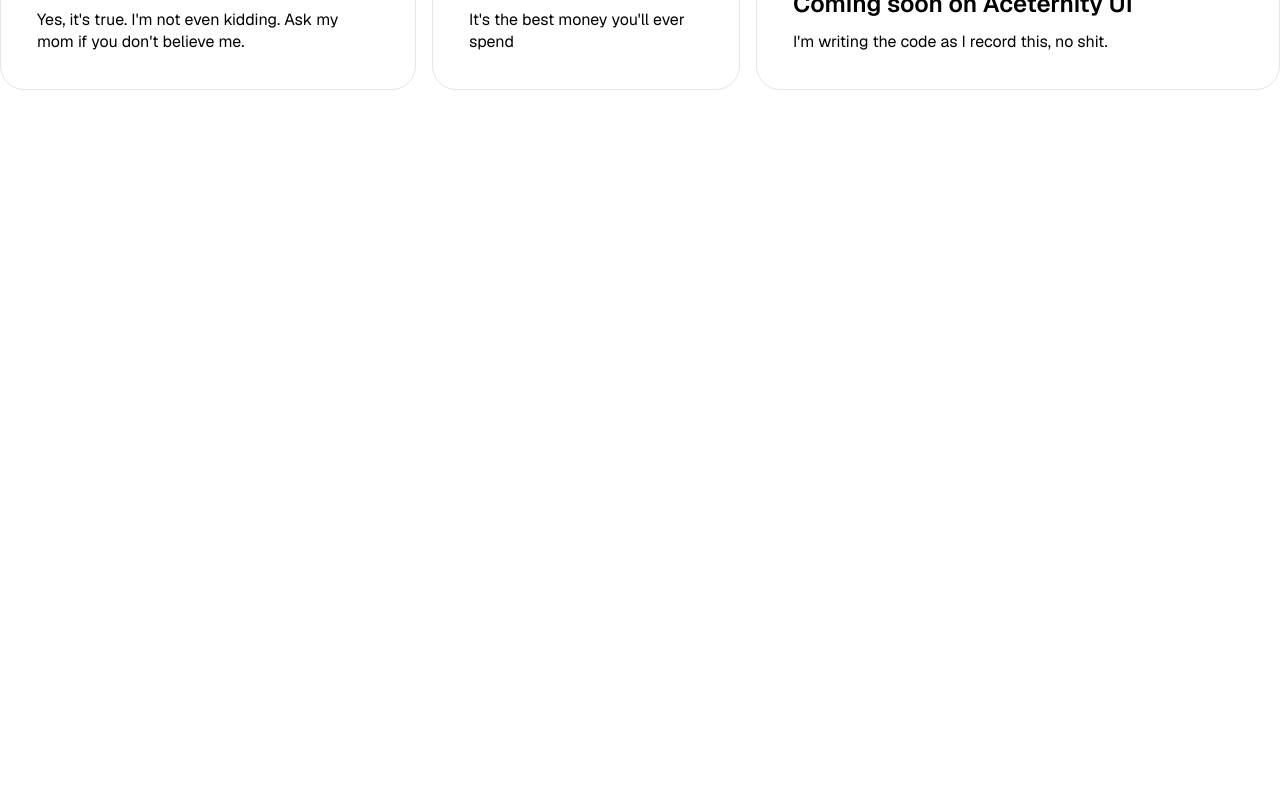
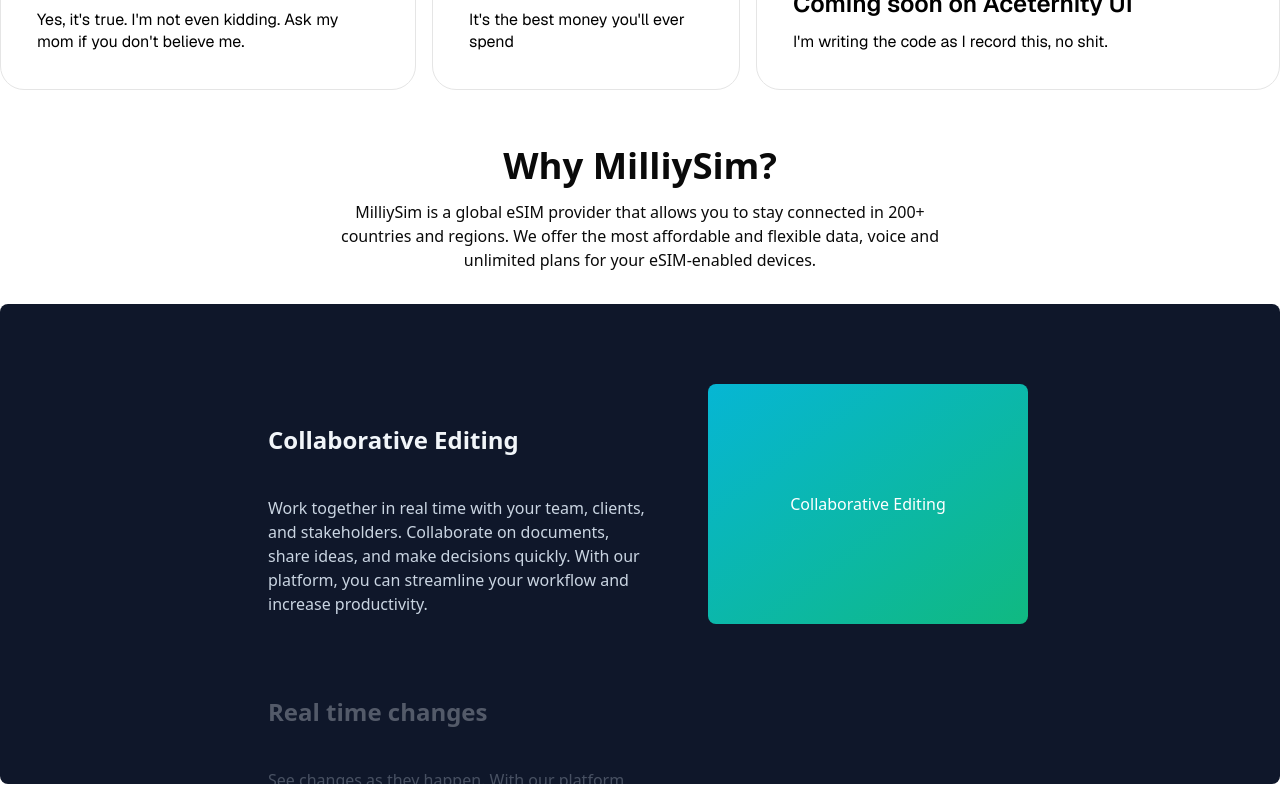
Before and after one commit to ismoiljondev/eSim, a Next.js app: page /en in a window 1280 px wide. Shown: the part 1608-2408 px from the top of the page. Before the commit the page ends 1746 px from the top, so only its background shows below. Built offline with nearby package versions, Linux system fonts and the light colour scheme.

Commit message:
feat why section:

```diff
--- a/src/app/[locale]/page.tsx
+++ b/src/app/[locale]/page.tsx
@@ -1,6 +1,7 @@
 import AboutWork from "@/components/about-work";
 import Countries from "@/components/countries";
 import { Showcase } from "@/components/showcase";
+import WhyUs from "@/components/why-us";
 
 export default function Home() {
   return (
@@ -8,6 +9,7 @@
       <Showcase />
       <Countries />
       <AboutWork />
+      <WhyUs />
     </>
   );
 }
--- a/src/components/title.tsx
+++ b/src/components/title.tsx
@@ -1,15 +1,17 @@
+import { cn } from '@/lib/utils';
 import { useTranslations } from 'next-intl';
 import React from 'react'
 
 type Props = {
     title: string;
-    desc: string
+    desc: string;
+    className?: string
 }
 
-const Title = ({ desc, title }: Props) => {
+const Title = ({ desc, title, className }: Props) => {
     const t = useTranslations()
     return (
-        <div className='flex flex-col gap-2 justify-center items-center'>
+        <div className={cn(`flex flex-col gap-2 justify-center items-center`, className)}>
             <h2 className='text-[clamp(32px,calc(32px+8*(100vw-350px)/1650),40px)] font-bold'>{t(title)}</h2>
             <p>{t(desc)}</p>
         </div>
--- a/src/components/why-us/index.tsx
+++ b/src/components/why-us/index.tsx
@@ -5,7 +5,7 @@
 const WhyUs = () => {
     return (
         <div className='container mx-auto flex flex-col gap-4'>
-            <Title title='why_milliy_sim' desc='why_milliy_sim_desc' />
+            <Title className='w-1/2 mx-auto text-center' title='why_milliy_sim' desc='why_milliy_sim_desc' />
             <Content />
         </div>
     )
```
